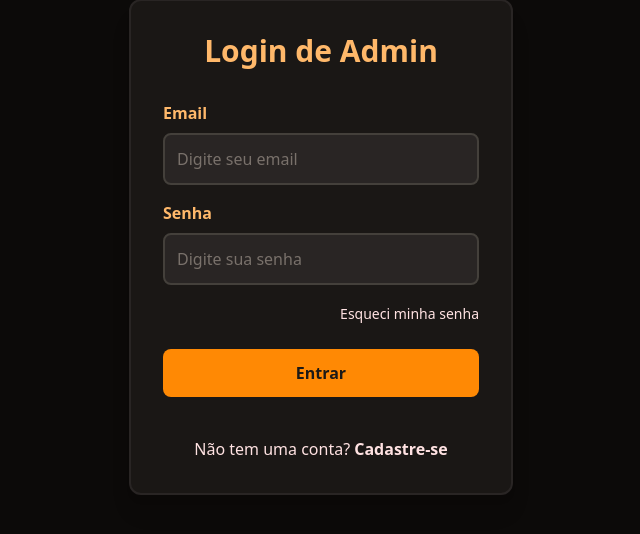
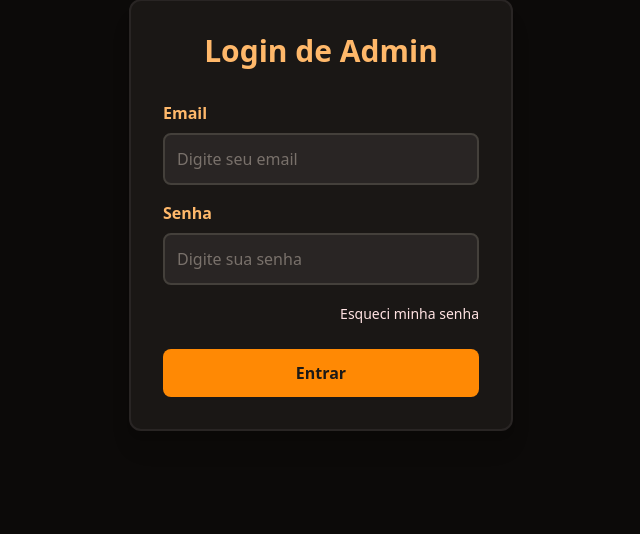
Before and after one commit to Wesley00s/cinema-fastapi, a Python web app: template app/templates/login-admin.html in a window 1280 px wide. Shown: the part 129-663 px from the top of the page, without its empty margins (319-959 px from the left). Run offline with Jinja, Linux system fonts and the light colour scheme; the template is opened without the code that fills it, so the values that code supplies are empty.

Commit message:
refactor: remove register button to admin login

```diff
--- a/app/templates/login-admin.html
+++ b/app/templates/login-admin.html
@@ -57,12 +57,6 @@
                 >
                     Entrar
                 </button>
-
-                <div class="text-center mt-4">
-                    <a href="/register-admin" class="text-red-100 hover:text-orange-300 transition duration-300">
-                        Não tem uma conta? <span class="font-semibold">Cadastre-se</span>
-                    </a>
-                </div>
             </form>
         </div>
     </main>
```
